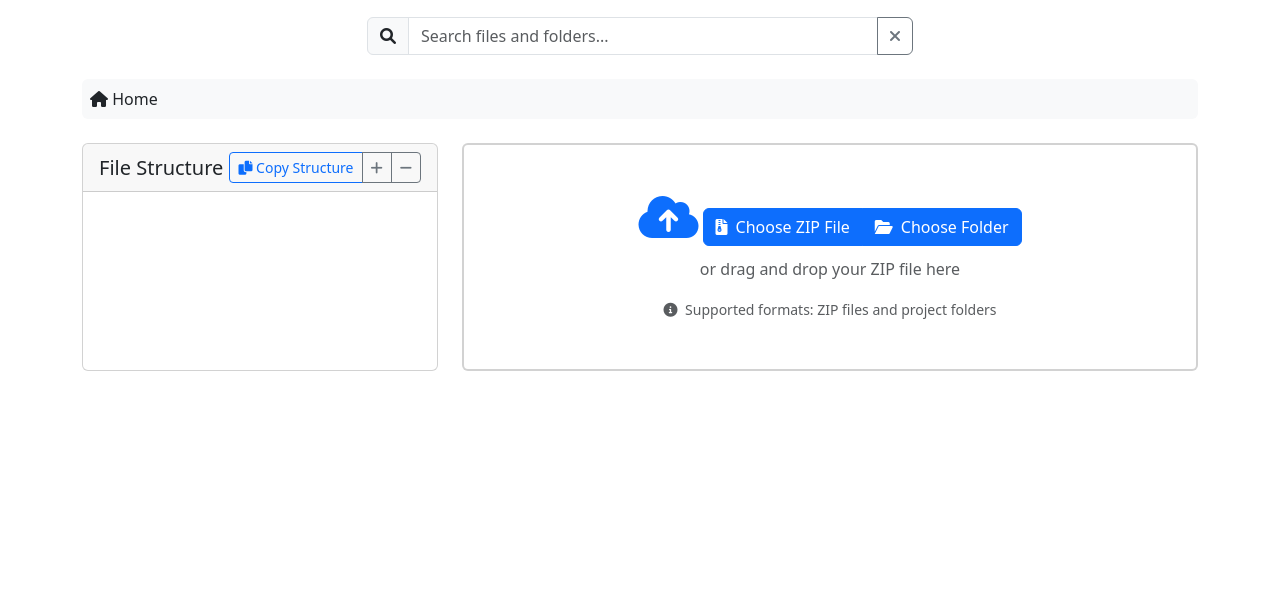
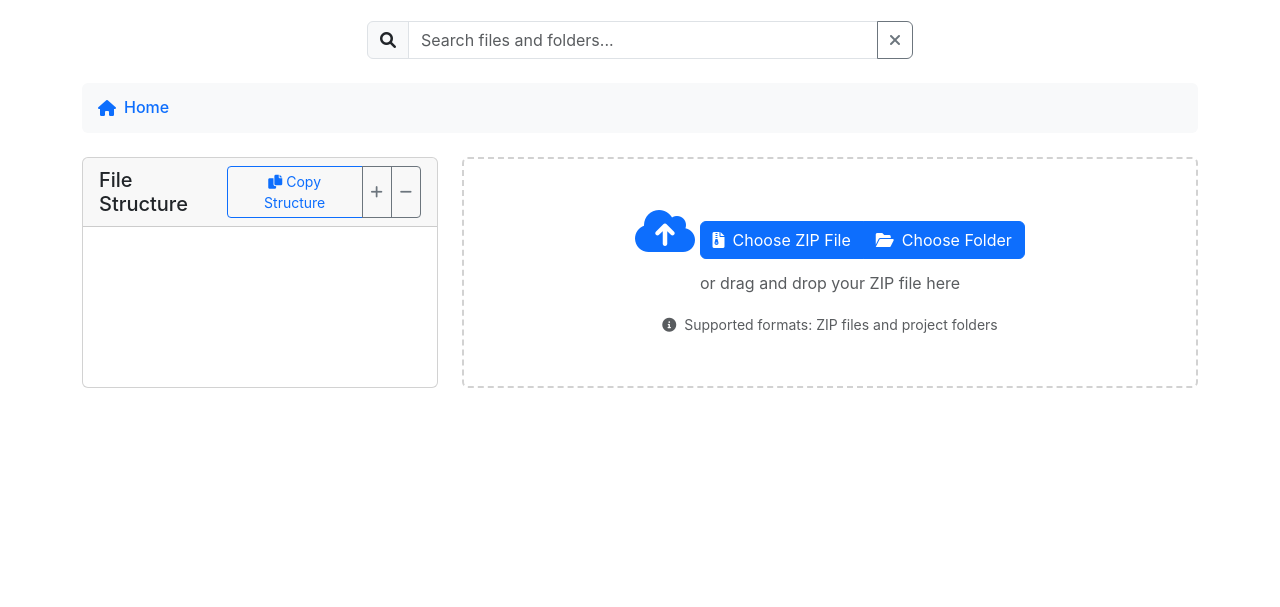
Before and after one commit to AlphaCodeHub/ziptree, a plain HTML site: page index.html in a window 1280 px wide. Shown: the part 193-800 px from the top of the page. Drawn offline with nearby package versions, Linux system fonts and the light colour scheme.

Commit message:
Update index.html

```diff
--- a/index.html
+++ b/index.html
@@ -58,8 +58,7 @@
   <link href="https://cdnjs.cloudflare.com/ajax/libs/prism/1.29.0/themes/prism-tomorrow.min.css" rel="stylesheet" />
 
   <!-- Custom CSS -->
-  <!-- <link href="/assets/css/styles.css" rel="stylesheet" /> -->
-  <link rel="stylesheet" href="assets/css/style.css">
+  <link href="/assets/css/styles.css" rel="stylesheet" />
 
   <style>
     #copyStructure {
@@ -281,7 +280,6 @@
     <script src="https://cdnjs.cloudflare.com/ajax/libs/prism/1.29.0/prism.min.js"></script>
     <script src="https://cdnjs.cloudflare.com/ajax/libs/prism/1.29.0/components/prism-json.min.js"></script>
     <!-- Custom JS -->
-    <!-- <script src="/assets/js/script.js"></script> -->
     <script src="/assets/js/script.js"></script>
 </body>
 </html>
```
